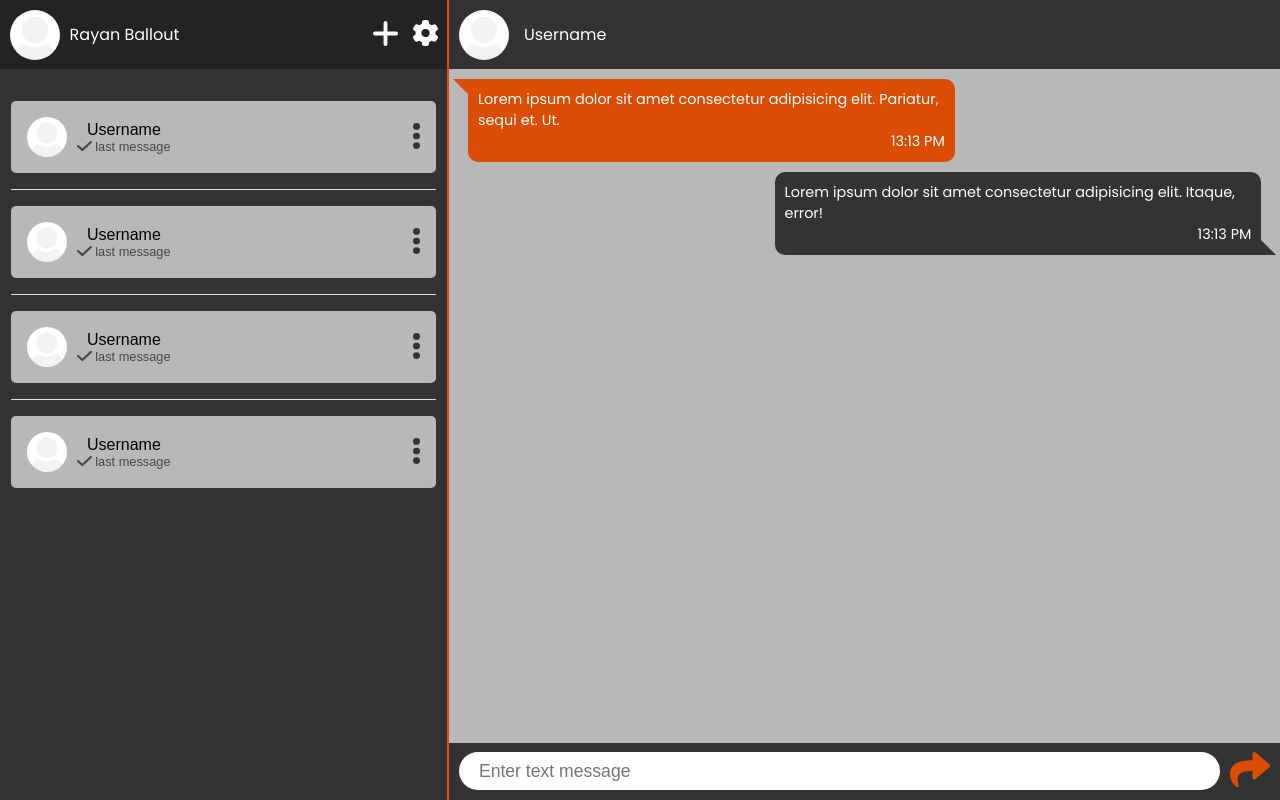
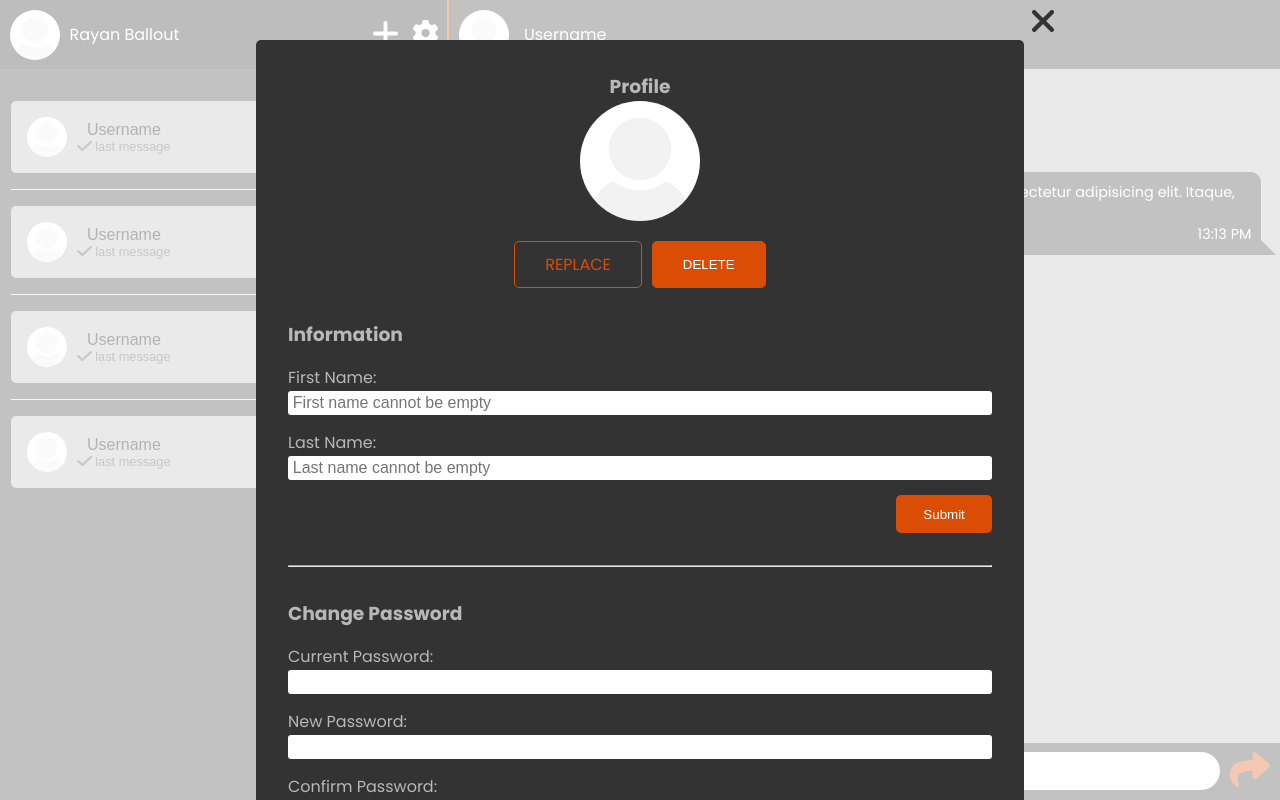
Before and after one commit to RayanBallout/chat-app, a React (Create React App) app: page /chats in a window 1280 px wide. Built offline with nearby package versions, Linux system fonts and the light colour scheme.

Commit message:
Finishing the settings

```diff
--- a/src/App.js
+++ b/src/App.js
@@ -8,14 +8,17 @@ import ChatComponent from "./components/ChatComponent"
 import { useState } from "react"
 import { GeneralContext } from "./context/generalContext"
 import AddUser from "./components/AddUser"
+import Settings from "./components/Settings"
 
 function App() {
 	const [addUserActive, setAddUserActive] = useState(false)
 	const [chatIsOpen, setChatIsOpen] = useState(true)
+	const [settingsIsOpen, setSettingsIsOpen] = useState(true)
+
 	return (
 		<div className="App">
 			<GeneralContext.Provider
-				value={{ setAddUserActive, setChatIsOpen }}
+				value={{ setAddUserActive, setSettingsIsOpen, setChatIsOpen }}
 			>
 				<BrowserRouter>
 					<Routes>
@@ -28,6 +31,7 @@ function App() {
 					</Routes>
 				</BrowserRouter>
 				<AddUser isActive={addUserActive} />
+				<Settings isActive={settingsIsOpen} />
 			</GeneralContext.Provider>
 		</div>
 	)
--- a/src/components/ProfileBar/index.js
+++ b/src/components/ProfileBar/index.js
@@ -6,7 +6,7 @@ import "./profileBar.css"
 import { GeneralContext } from "../../context/generalContext"
 
 const ProfileBar = () => {
-	const { setAddUserActive } = useContext(GeneralContext)
+	const { setAddUserActive, setSettingsIsOpen } = useContext(GeneralContext)
 	return (
 		<div className="profile-bar-container">
 			<div className="info-container">
@@ -23,7 +23,11 @@ const ProfileBar = () => {
 				>
 					<img src={plusIcon} alt="add" />
 				</button>
-				<button className="setting-btn" title="Settings">
+				<button
+					className="setting-btn"
+					title="Settings"
+					onClick={() => setSettingsIsOpen(true)}
+				>
 					<img src={settingsIcons} alt="settings" />
 				</button>
 			</div>
--- /dev/null
+++ b/src/components/Settings/index.js
@@ -0,0 +1,95 @@
+import React, { useContext } from "react"
+import "./settings.css"
+import user from "../../assets/images/user.jpg"
+import { GeneralContext } from "../../context/generalContext"
+import close from "../../assets/icons/close.svg"
+
+const Settings = ({ isActive }) => {
+	const { setSettingsIsOpen } = useContext(GeneralContext)
+	if (isActive) {
+		return (
+			<div className="settings-popup-container">
+				<div className="settings-popup-content">
+					<button
+						className="close"
+						onClick={() => setSettingsIsOpen(false)}
+					>
+						<img src={close} alt="close" />
+					</button>
+					<div className="profile">
+						<h3>Profile</h3>
+						<img src={user} alt="user" className="profile-image" />
+						<div className="buttons-container">
+							<label htmlFor="image_upload" className="replace">
+								REPLACE
+							</label>
+							<input
+								type="file"
+								className="replace-input"
+								id="image_upload"
+							/>
+							<button className="delete">DELETE</button>
+						</div>
+					</div>
+					<div className="form-fields">
+						<h3>Information</h3>
+						<form>
+							<div className="input-field">
+								<label htmlFor="first_name">First Name:</label>
+								<input
+									type="text"
+									id="first_name"
+									placeholder="First name cannot be empty"
+								/>
+							</div>
+							<div className="input-field">
+								<label htmlFor="last_name">Last Name:</label>
+								<input
+									type="text"
+									id="last_name"
+									placeholder="Last name cannot be empty"
+								/>
+							</div>
+							<div className="submit-field">
+								<input type="submit" value="Submit" />
+							</div>
+						</form>
+					</div>
+					<hr />
+					<div className="form-fields">
+						<h3>Change Password</h3>
+						<form>
+							<div className="input-field">
+								<label htmlFor="current_pass">
+									Current Password:
+								</label>
+								<input type="password" id="current_pass" />
+							</div>
+							<div className="input-field">
+								<label htmlFor="new_pass">New Password:</label>
+								<input type="password" id="new_pass" />
+							</div>
+							<div className="input-field">
+								<label htmlFor="confirm_pass">
+									Confirm Password:
+								</label>
+								<input type="password" id="confirm_pass" />
+							</div>
+							<div className="submit-field">
+								<input type="submit" value="Submit" />
+							</div>
+						</form>
+					</div>
+					<hr />
+					<div className="logout">
+						<button className="logout-btn">LOGOUT</button>
+					</div>
+				</div>
+			</div>
+		)
+	} else {
+		return <></>
+	}
+}
+
+export default Settings
--- /dev/null
+++ b/src/components/Settings/settings.css
@@ -0,0 +1,111 @@
+.settings-popup-container {
+	position: fixed;
+	top: 0;
+	bottom: 0;
+	left: 0;
+	right: 0;
+	background-color: rgba(255, 255, 255, 0.7);
+	overflow-y: scroll;
+	overflow-x: hidden;
+}
+.settings-popup-content {
+	position: relative;
+	background: var(--background-color);
+	padding: 2rem;
+	border-radius: 5px;
+	color: var(--primary-color);
+	max-width: 60%;
+	margin: 40px auto;
+}
+.settings-popup-content .close {
+	position: absolute;
+	top: -30px;
+	right: -30px;
+	background: none;
+	border: none;
+	cursor: pointer;
+}
+.settings-popup-content .profile {
+	display: flex;
+	align-items: center;
+	justify-content: center;
+	flex-direction: column;
+}
+.settings-popup-content .profile .profile-image {
+	width: 120px;
+	height: 120px;
+	object-fit: cover;
+	border-radius: 50%;
+	margin-bottom: 20px;
+}
+
+.settings-popup-content .buttons-container {
+	display: flex;
+	gap: 10px;
+}
+
+.settings-popup-content .buttons-container button {
+	padding: 10px 30px;
+	border: none;
+	border-radius: 5px;
+	cursor: pointer;
+}
+.settings-popup-content .buttons-container .replace {
+	background: none;
+	border: 1px solid var(--secondary-color);
+	color: var(--secondary-color);
+	display: block;
+	padding: 10px 30px;
+	border-radius: 5px;
+	cursor: pointer;
+}
+.settings-popup-content .buttons-container .delete {
+	background-color: var(--secondary-color);
+	border: 1px solid var(--secondary-color);
+	color: white;
+}
+.settings-popup-content .buttons-container .replace-input {
+	display: none;
+}
+.form-fields {
+	padding: 2rem 0;
+}
+.form-fields h3 {
+	margin-bottom: 1rem;
+}
+.form-fields .input-field label {
+	display: block;
+}
+.form-fields .input-field {
+	margin-bottom: 15px;
+}
+.form-fields .input-field input {
+	width: 100%;
+	border: none;
+	border-radius: 3px;
+	font-size: 1rem;
+	padding: 0.2rem 0.3rem;
+}
+.form-fields .submit-field {
+	display: flex;
+	justify-content: flex-end;
+}
+.form-fields .submit-field input {
+	background-color: var(--secondary-color);
+	border: none;
+	padding: 0.7rem 1.7rem;
+	border-radius: 5px;
+	color: white;
+}
+.logout {
+	padding: 2rem 0;
+}
+.logout-btn {
+	width: 100%;
+	padding: 1rem;
+	background: none;
+	border: 1px solid var(--secondary-color);
+	color: var(--secondary-color);
+	border-radius: 5px;
+	cursor: pointer;
+}
```
